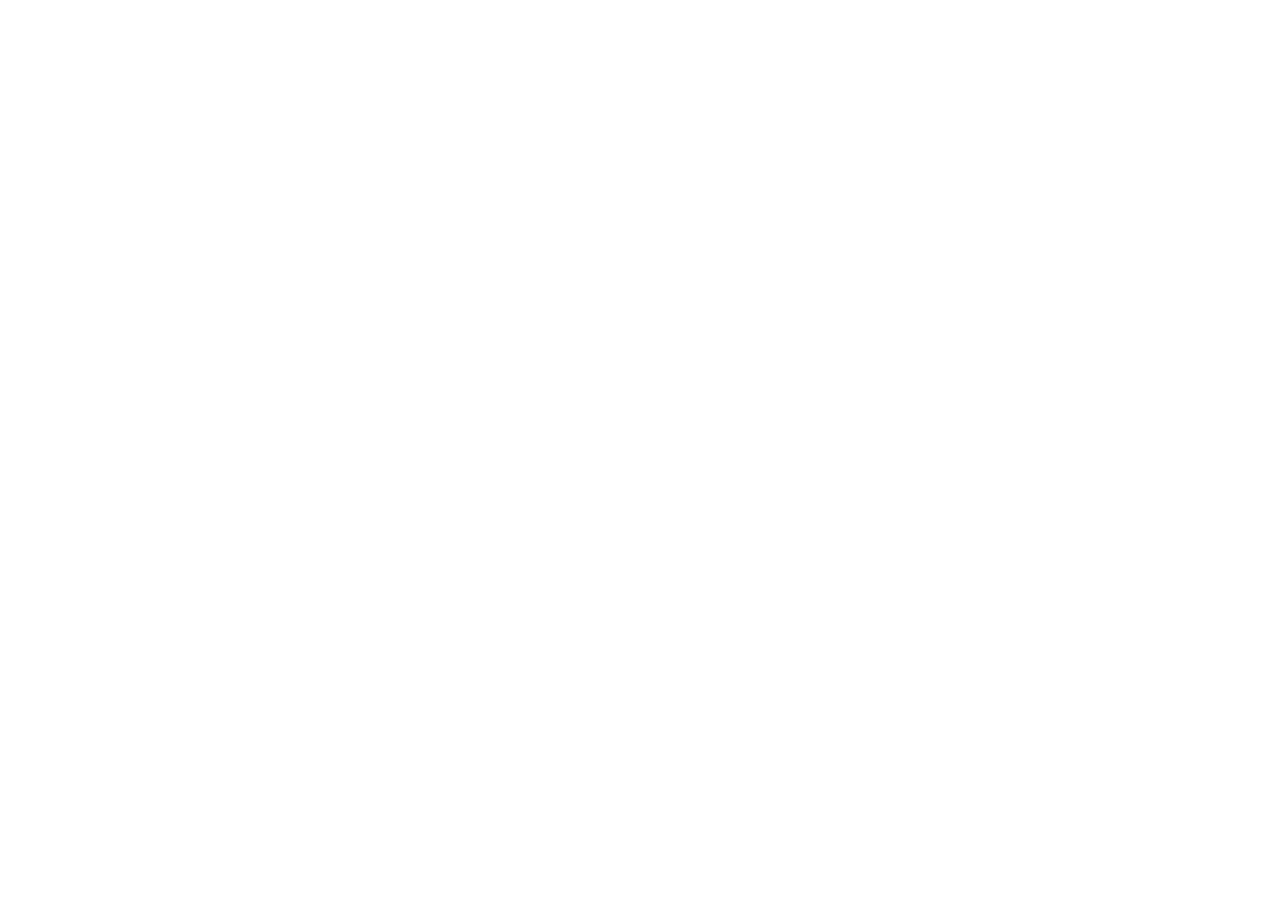
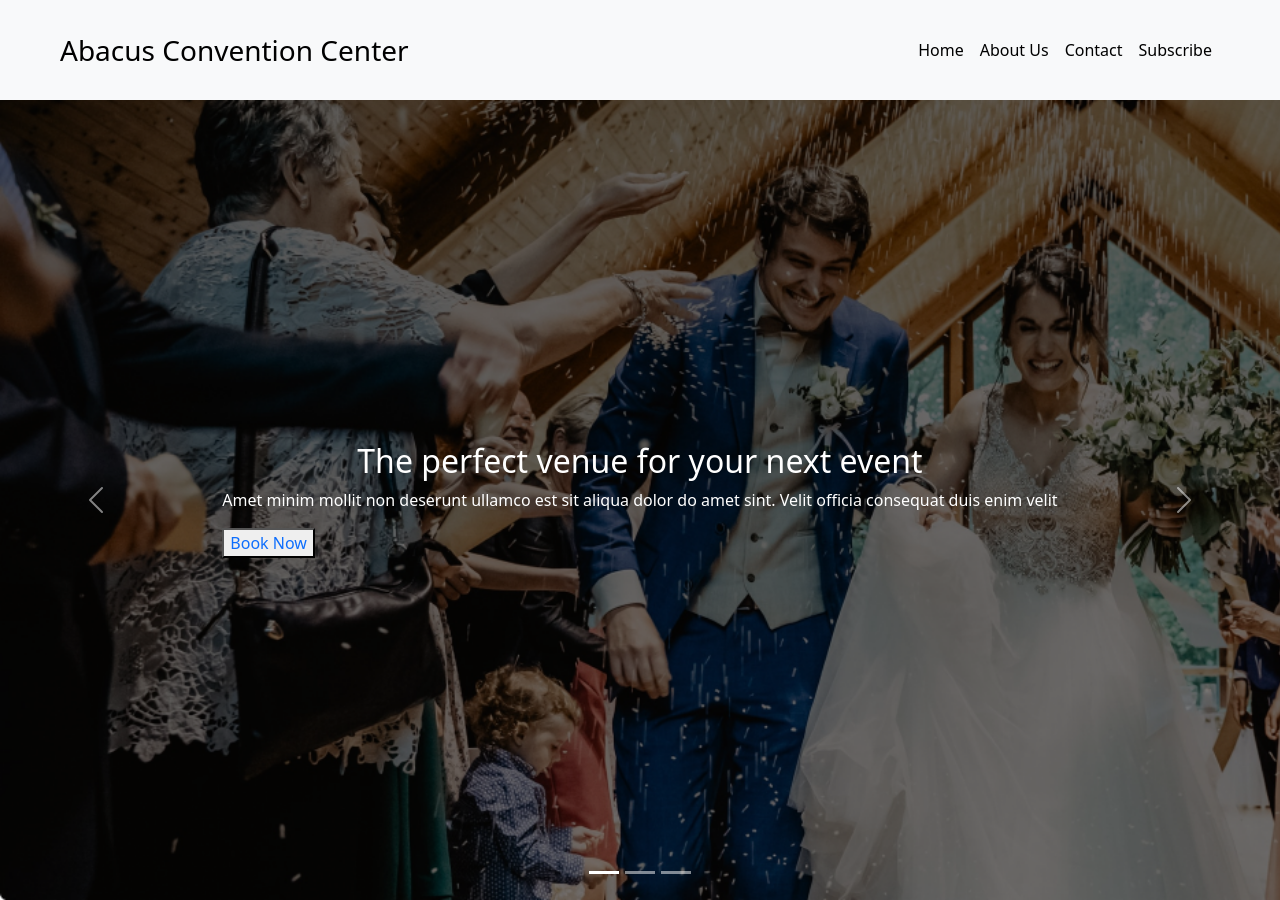
Before and after one commit to KhanZiaul/convention-center, a plain HTML site: page index.html in a window 1280 px wide. Before the commit the page ends 800 px from the top, so only its background shows below. Drawn offline with Linux system fonts and the light colour scheme.

Commit message:
navigation added

```diff
--- a/index.html
+++ b/index.html
@@ -10,6 +10,65 @@
 </head>
 <body>
 
+    <header>
+        <nav class="navbar navbar-expand-lg bg-body-tertiary bg-white">
+            <div class="container-fluid mx-5 my-3">
+
+                <a class="navbar-brand fs-3" href="#" fw-bolder>Abacus Convention Center</a>
+
+                <button class="navbar-toggler" type="button" data-bs-toggle="collapse" data-bs-target="#navbarTogglerDemo01" aria-controls="navbarTogglerDemo01" aria-expanded="false" aria-label="Toggle navigation">
+                  <span class="navbar-toggler-icon"></span>
+                </button>
+
+              <div class="collapse navbar-collapse" id="navbarTogglerDemo01">
+                <ul class="navbar-nav ms-auto mb-2 mb-lg-0">
+                  <li class="nav-item">
+                    <a class="nav-link active" aria-current="page" href="#">Home</a>
+                  </li>
+                  <li class="nav-item">
+                    <a class="nav-link active" href="#">About Us</a>
+                  </li>
+                  <li class="nav-item">
+                    <a class="nav-link active">Contact</a>
+                  </li>
+                  <li class="nav-item">
+                    <a class="nav-link active">Subscribe</a>
+                  </li>
+                </ul>
+                </div>
+              </div>
+          </nav>
+          <div id="carouselExampleIndicators" class="carousel slide">
+            <div class="carousel-indicators">
+              <button type="button" data-bs-target="#carouselExampleIndicators" data-bs-slide-to="0" class="active" aria-current="true" aria-label="Slide 1"></button>
+              <button type="button" data-bs-target="#carouselExampleIndicators" data-bs-slide-to="1" aria-label="Slide 2"></button>
+              <button type="button" data-bs-target="#carouselExampleIndicators" data-bs-slide-to="2" aria-label="Slide 3"></button>
+            </div>
+            <div class="carousel-inner">
+              <div class="carousel-item active background-1 d-flex justify-content-center align-items-center">
+                <div>
+                    <h2 class="text-white text-center">The perfect venue for your next event</h2>
+                    <p class="text-white text-center">Amet minim mollit non deserunt ullamco est sit aliqua dolor do amet sint. Velit officia consequat duis enim velit </p>
+                    <button class="text-primary ">Book Now</button>
+                </div>
+              </div>
+              <div class="carousel-item background-1">
+
+              </div>
+              <div class="carousel-item background-1">
+
+              </div>
+            </div>
+            <button class="carousel-control-prev" type="button" data-bs-target="#carouselExampleIndicators" data-bs-slide="prev">
+              <span class="carousel-control-prev-icon" aria-hidden="true"></span>
+              <span class="visually-hidden">Previous</span>
+            </button>
+            <button class="carousel-control-next" type="button" data-bs-target="#carouselExampleIndicators" data-bs-slide="next">
+              <span class="carousel-control-next-icon" aria-hidden="true"></span>
+              <span class="visually-hidden">Next</span>
+            </button>
+          </div>
+    </header>
 
     <script src="js/bootstrap.js"></script>
 </body>
--- a/styles/style.css
+++ b/styles/style.css
@@ -0,0 +1,19 @@
+.background-1{
+
+background-image:url('../images/banner.png');
+background-repeat: no-repeat;
+background-size: cover;
+width: 100vw;
+height: 100vh;
+}
+.background-2{
+
+    background-image: ;
+
+}
+
+.background-3{
+
+   background-image: ;
+
+}
```
